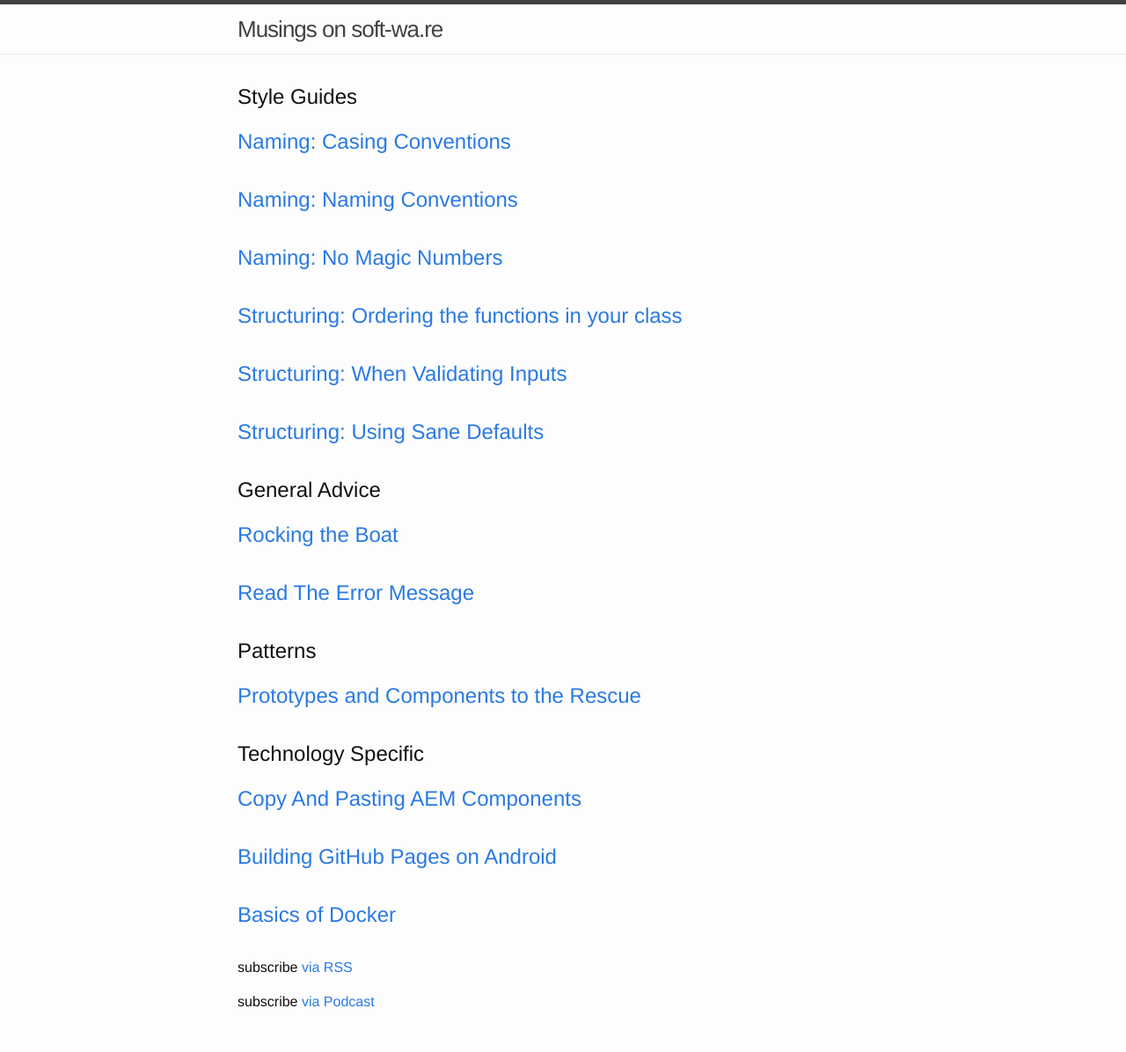
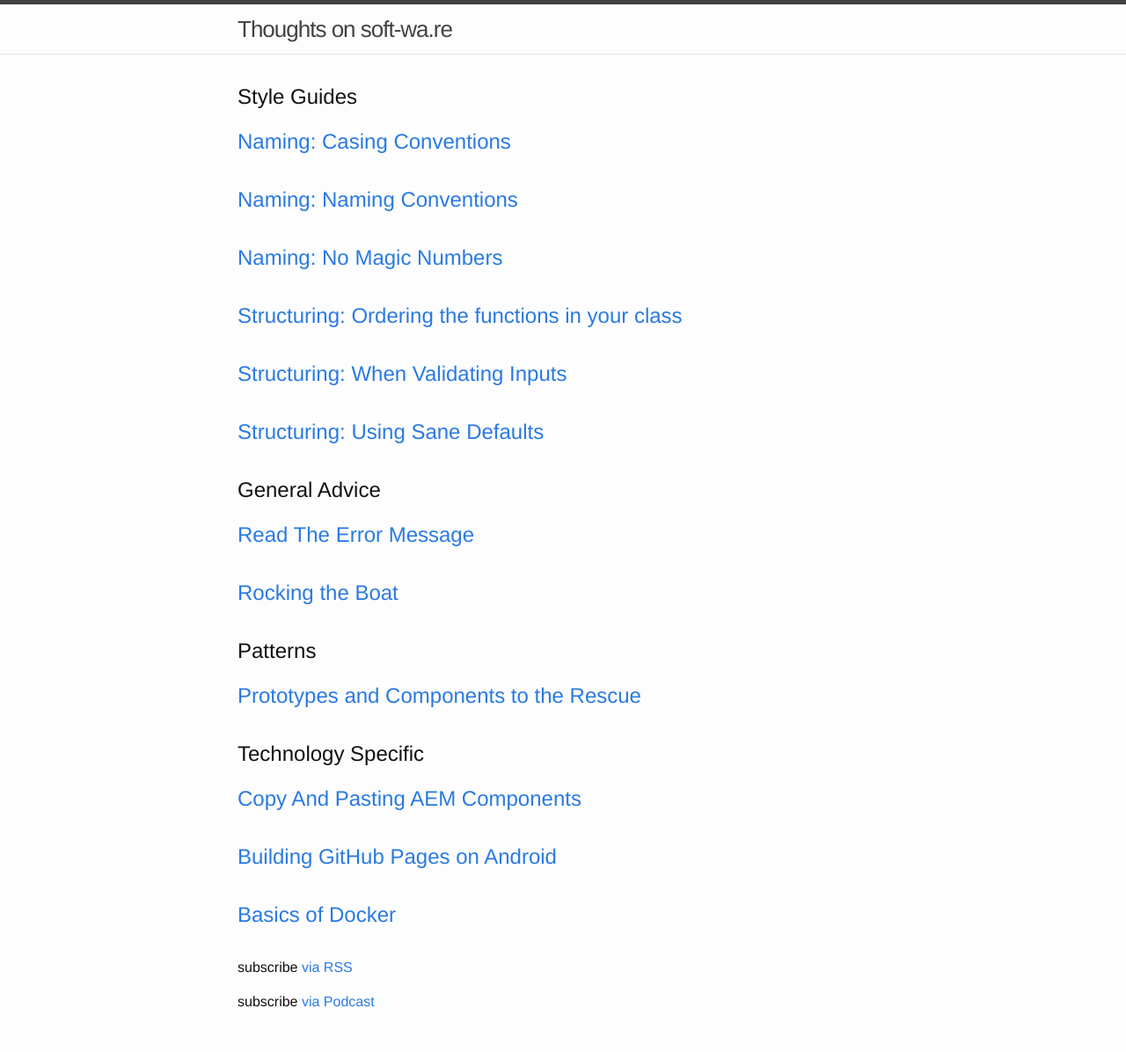
Before and after one commit to tbeckenhauer/tbeckenhauer.github.io, a Jekyll site: the page built from index.html, in a window 1280 px wide. Shown: the whole page at 88% size. Built offline with Jekyll 4.4.1, drawn with Linux system fonts in a browser that asks for light colours.

Commit message:
update config

```diff
--- a/_config.yml
+++ b/_config.yml
@@ -6,21 +6,23 @@
 # 'jekyll serve'. If you change this file, please restart the server process.
 
 # Site settings
-title: Musings on soft-wa.re
-email: thomas.beckenhauer.developer@gmail.com
-description: A blog of various opionions and ideas on soft-wa.re development
+title: Thoughts on soft-wa.re
+email: gs8f371tjt7i@opayq.com
+description: A blog of various opinions and ideas on soft-wa.re development
 #baseurl: "" # the subpath of your site, e.g. /blog
-url: "http://soft-wa.re" # the base hostname & protocol for your site
+url: "https://soft-wa.re" # the base hostname & protocol for your site
 google_analytics: UA-13166428-6
 google_adsense: ca-pub-7409268344688826
-include: [ "_tutorials" ]
+include: [ ]
 
 collections:
-  tutorials:
+  style_guides:
+    output: true
+  generaladvice:
     output: true
   patterns:
     output: true
-  style_guides:
+  tutorials:
     output: true
 
 # Build settings
--- a/index.html
+++ b/index.html
@@ -3,8 +3,6 @@ layout: default
 ---
 
 <div class="home">
-
-  <!--<h1 class="">Posts</h1>-->
 
   <h2>Style Guides</h2>
   <ul class="post-list">
@@ -20,11 +18,11 @@ layout: default
 
   <h2>General Advice</h2>
   <ul class="post-list">
-    {% for post in site.posts %}
+    {% for ga in site.generaladvice %}
       <li>
         <h3>
           <a  class="post-link"
-              href="{{ post.url | prepend: site.baseurl }}">{{ post.title }}</a>
+              href="{{ ga.url | prepend: ga.baseurl }}">{{ ga.title }}</a>
         </h3>
       </li>
     {% endfor %}
```
Also changed, not shown: _generaladvice/2021-04-06-read-the-error-message.markdown (renamed from _posts/2021-04-06-read-the-error-message.markdown), _generaladvice/2021-06-21-rocking-the-boat.markdown (renamed from _posts/2021-06-21-rocking-the-boat.markdown), 3 other files.
